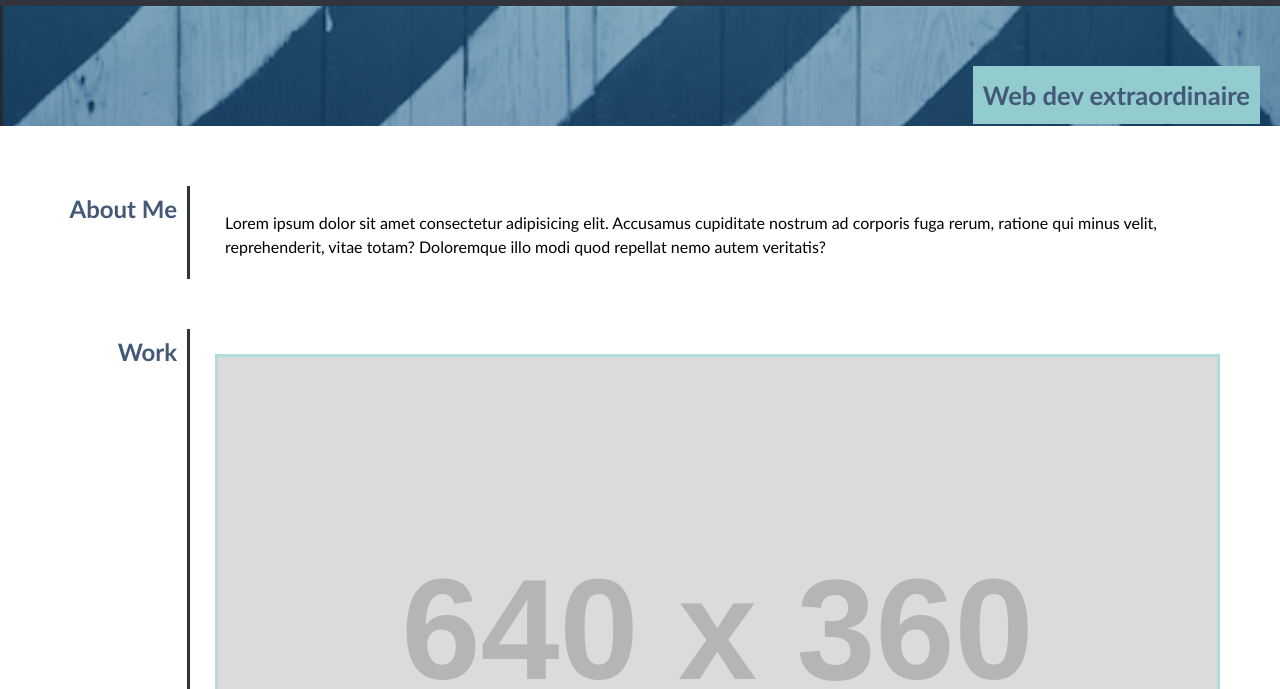
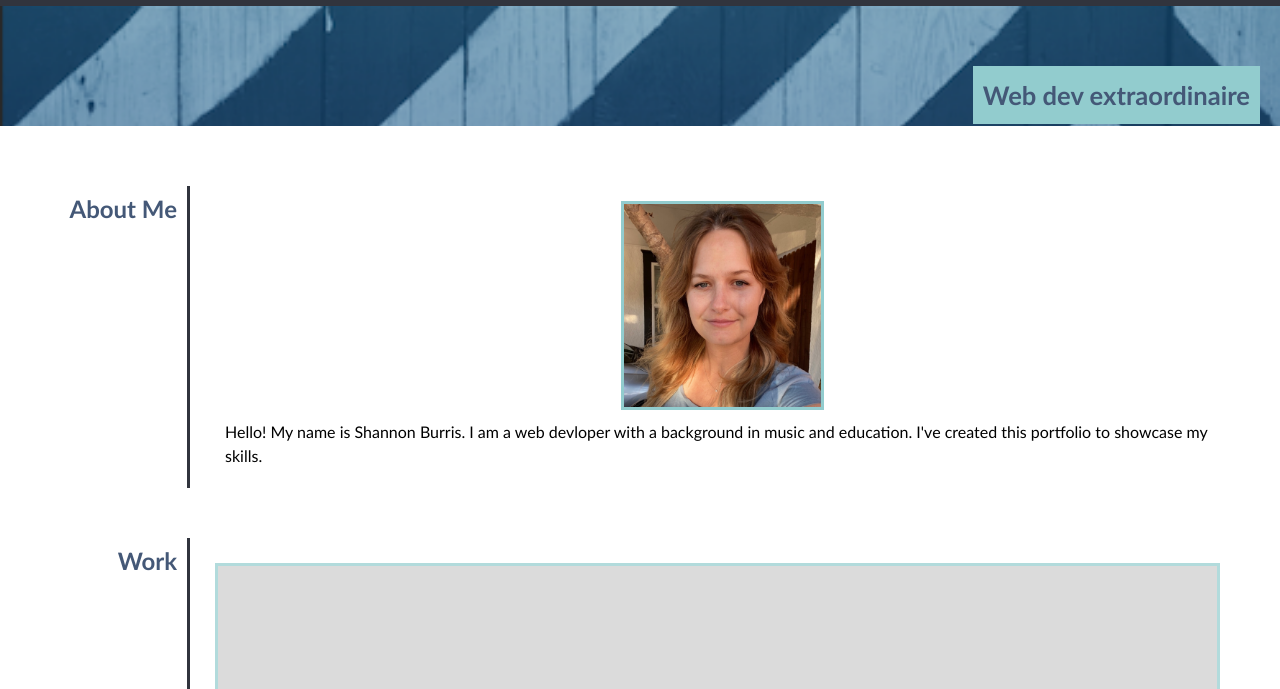
Before and after one commit to shannonjburris/Portfolio, a plain HTML site: page index.html in a window 1280 px wide. Shown: the part 111-800 px from the top of the page. Drawn offline with Linux system fonts and the light colour scheme; placeholder pictures from the web are drawn by us.

Commit message:
Images for read me added

```diff
--- a/assets/CSS/styles.css
+++ b/assets/CSS/styles.css
@@ -37,7 +37,7 @@ header {
     align-items: center;
     background: var(--dark);
 }
-/* fix padding */
+
 header h1 {
     color: var(--text);
     background: var(--teal);
@@ -94,6 +94,11 @@ nav a:hover {
     flex-direction: row;
     flex-wrap: wrap;
 }
+#about-me-image {
+    border: 3px solid var(--teal);
+    max-width: 20%;
+    display: inline;
+}
 
 #about-me-text {
     padding: 10px;
@@ -101,6 +106,7 @@ nav a:hover {
 
 
 .flex-row {
+    width: 100%;
     display: flex;
     flex-direction: row;
     margin: 20px 0 30px 0;
--- a/index.html
+++ b/index.html
@@ -33,9 +33,10 @@
                 <h2 id="about-me">About Me</h2>
             </div>
             <div class="content">
-                <p id="about-me-text">Lorem ipsum dolor sit amet consectetur adipisicing elit. Accusamus cupiditate
-                    nostrum ad corporis fuga rerum, ratione qui minus velit, reprehenderit, vitae totam? Doloremque illo
-                    modi quod repellat nemo autem veritatis?</p>
+                <div id="about-me-image">
+                    <img src="../Portfolio/assets/images/IMG_3676.jpg" alt="me">
+                </div>
+                <p id="about-me-text">Hello! My name is Shannon Burris. I am a web devloper with a background in music and education. I've created this portfolio to showcase my skills. </p>
             </div>
         </div>
         <div class="flex-row">
```
Also changed, not shown: assets/images/IMG_3676.jpg (added), assets/images/Screen Shot 2021-06-22 at 5.43.08 PM.png (added), assets/images/Screen Shot 2021-06-22 at 5.43.24 PM.png (added), 1 other file.
